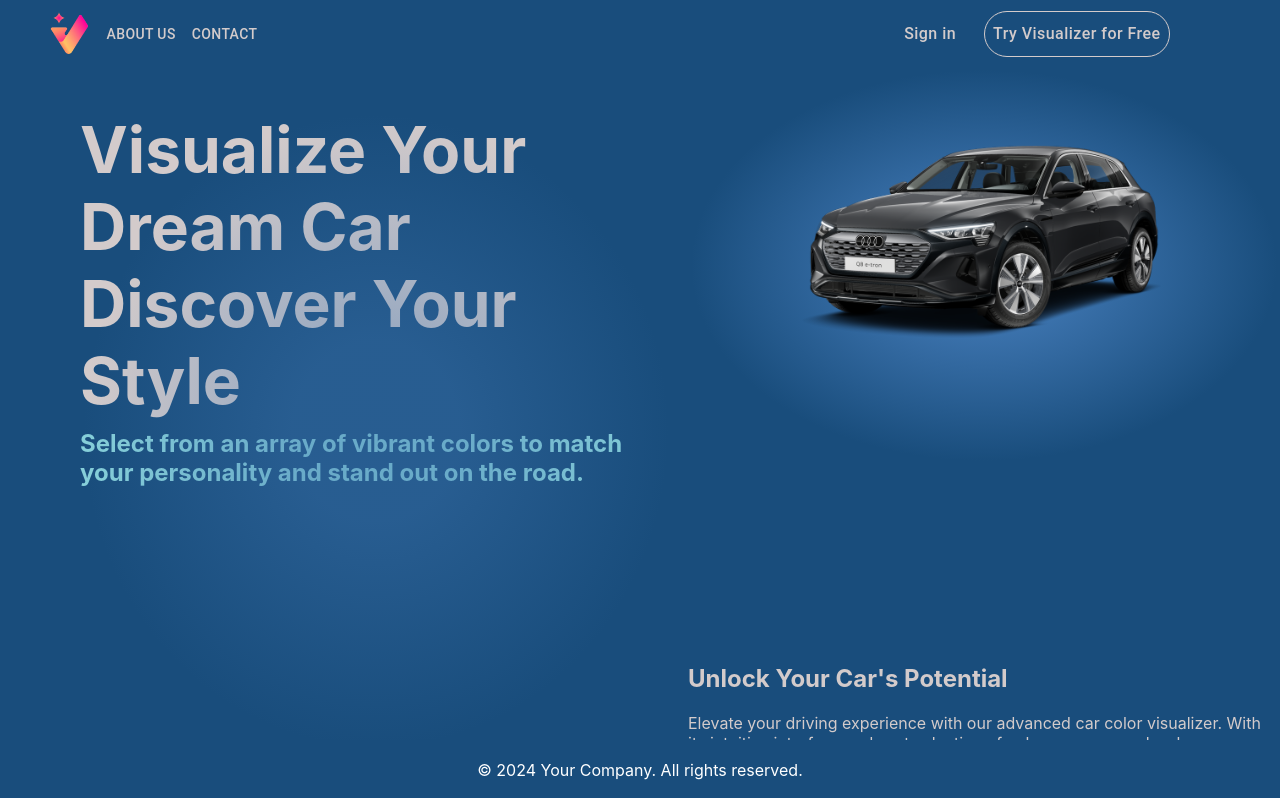
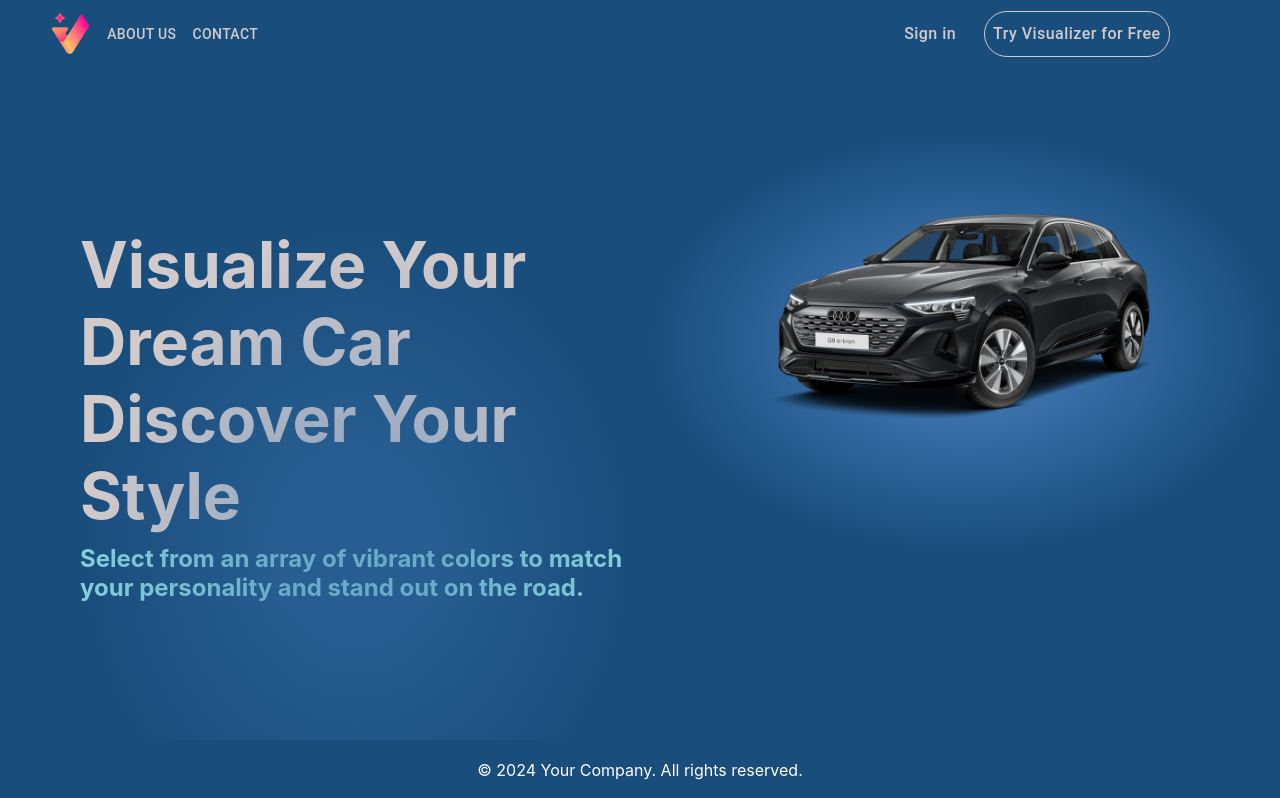
Before and after one commit to 0xDaybreak/carcarou, a React (Create React App) app: page / in a window 1280 px wide. Shown: the top 798 px of the page. Built offline with nearby package versions, Linux system fonts and the light colour scheme.

Commit message:
improved ui

```diff
--- a/src/components/home/Body.css
+++ b/src/components/home/Body.css
@@ -1,6 +1,6 @@
 
 .margin {
-    margin-left: 5rem;
+
     align-items: flex-start; /* Align items at the start of the cross axis */
     color: #d3cbcb;
 }
@@ -58,15 +58,19 @@
 
 
 .grid {
+
     background-color: #194d7c;
 }
 
 .right-column {
     position: relative;
+    margin-top: 10%;
 }
 
 .left-column{
+    margin-left: 5rem;
     position: relative;
+    margin-top: 25%;
 }
 
 .right-column-feature {
--- a/src/components/home/Body.tsx
+++ b/src/components/home/Body.tsx
@@ -20,7 +20,6 @@ const Body = () => {
 
     return (
         <div className={"margin"}>
-
             <Grid container spacing={2} className={"grid"}>
                 <Grid item xs={12} md={6}>
                     {/* Content for the left column */}
--- a/src/components/home/Header.css
+++ b/src/components/home/Header.css
@@ -53,7 +53,7 @@
 }
 
 .left-nav-btns {
-    flex-grow: 0.062;
+    flex-grow: 0.064;
     display: flex;
     justify-content: center;
 }
```
